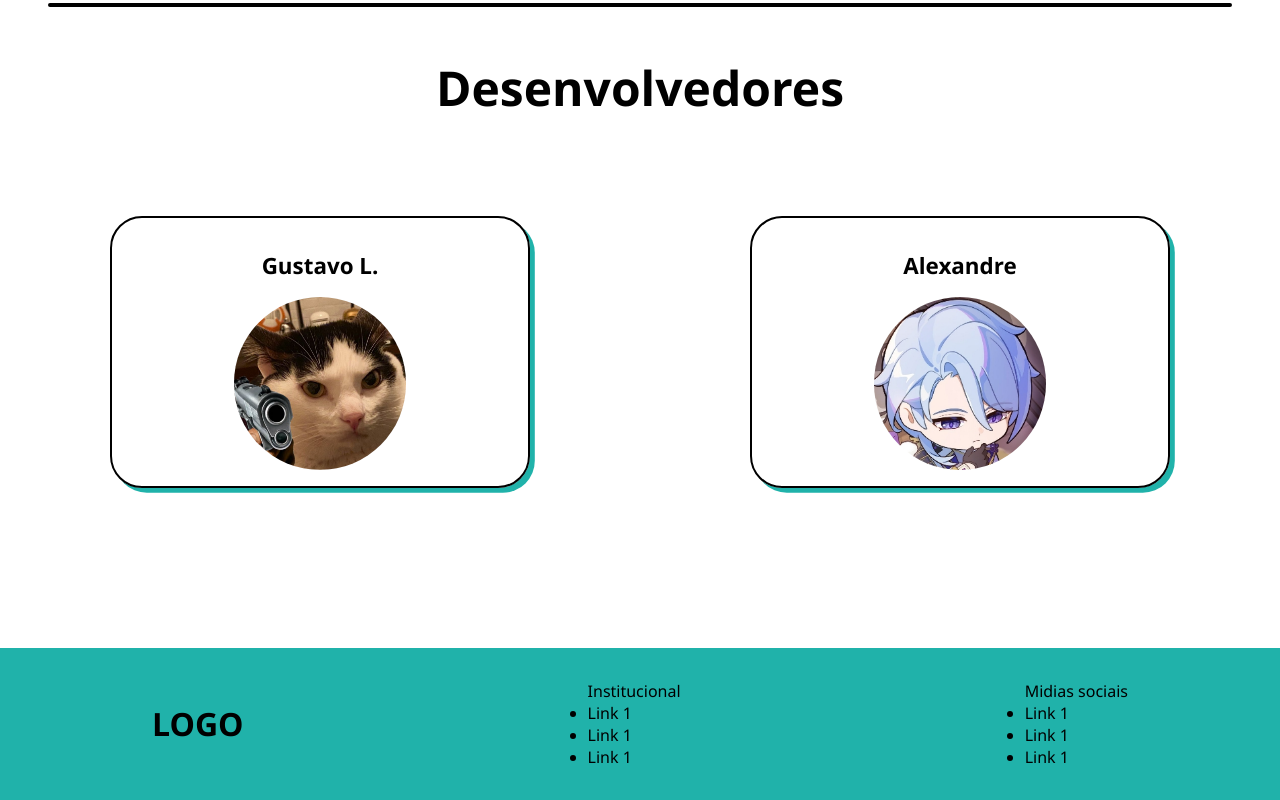
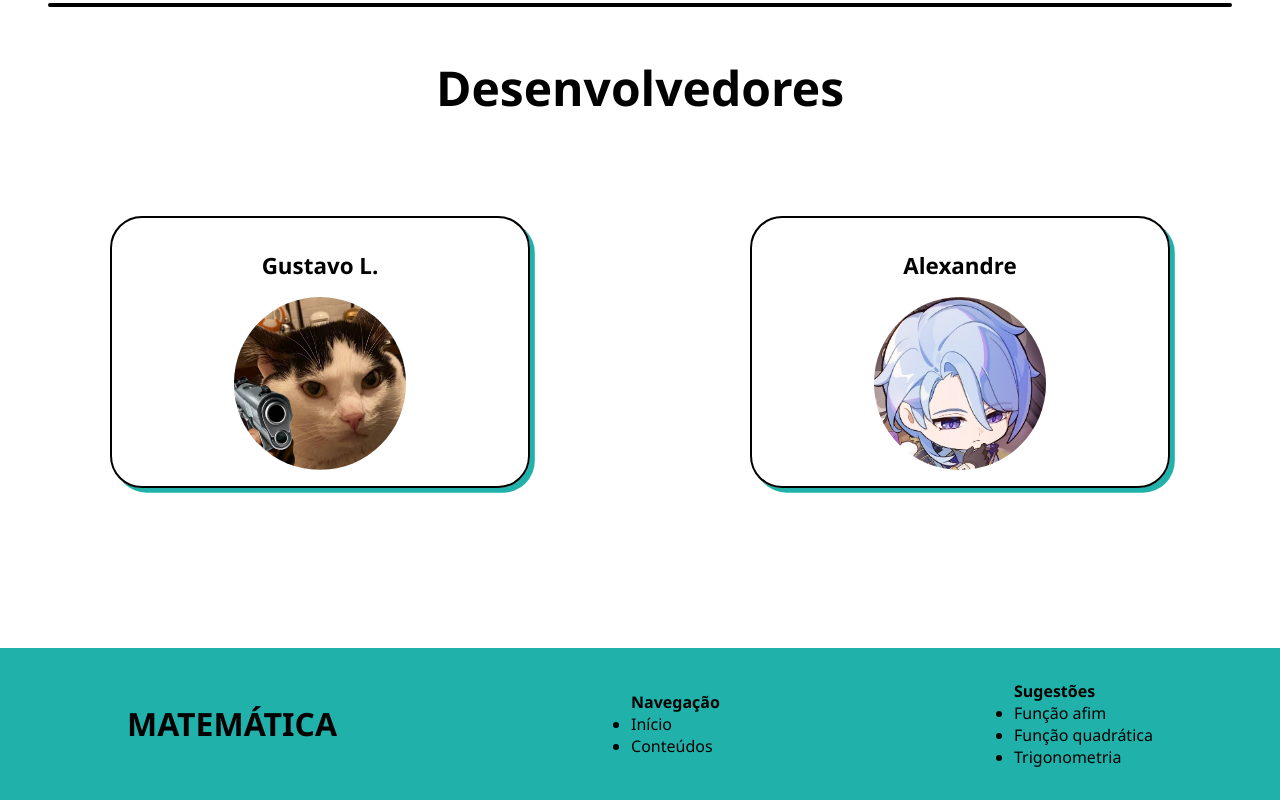
Before and after one commit to zmaderow/lpw, a plain HTML site: page index.html in a window 1280 px wide. Shown: the part 1902-2702 px from the top of the page. Drawn offline with Linux system fonts and the light colour scheme.

Commit message:
cuzinho
adicao de cu

```diff
--- a/css/explorar.css
+++ b/css/explorar.css
@@ -121,3 +121,14 @@ h1 a {
     transition: 0.6s;
     position: relative;
 }
+
+
+footer ul {
+    font-weight: bold;
+}
+
+footer ul li a {
+    font-weight: 400;
+    text-decoration: none;
+    color: var(--body-color);
+}
--- a/css/funcaoAfim.css
+++ b/css/funcaoAfim.css
@@ -165,3 +165,14 @@ a {
     text-decoration: none;
     color: var(--body-color);
 }
+
+
+footer ul {
+    font-weight: bold;
+}
+
+footer ul li a {
+    font-weight: 400;
+    text-decoration: none;
+    color: var(--body-color);
+}
--- a/css/funcaoQuadratica.css
+++ b/css/funcaoQuadratica.css
@@ -165,3 +165,14 @@ a {
     text-decoration: none;
     color: var(--body-color);
 }
+
+
+footer ul {
+    font-weight: bold;
+}
+
+footer ul li a {
+    font-weight: 400;
+    text-decoration: none;
+    color: var(--body-color);
+}
--- a/css/graficoFuncaoQuadratica.css
+++ b/css/graficoFuncaoQuadratica.css
@@ -175,3 +175,14 @@ a {
     text-decoration: none;
     color: var(--body-color);
 }
+
+
+footer ul {
+    font-weight: bold;
+}
+
+footer ul li a {
+    font-weight: 400;
+    text-decoration: none;
+    color: var(--body-color);
+}
--- a/css/main.css
+++ b/css/main.css
@@ -209,3 +209,13 @@ h1 a {
     transition: 0.6s;
     position: relative;
 }
+
+footer ul {
+    font-weight: bold;
+}
+
+footer ul li a {
+    font-weight: 400;
+    text-decoration: none;
+    color: var(--body-color);
+}
--- a/css/raizesFuncaoQuadratica.css
+++ b/css/raizesFuncaoQuadratica.css
@@ -171,3 +171,13 @@ a {
     text-decoration: none;
     color: var(--body-color);
 }
+
+footer ul {
+    font-weight: bold;
+}
+
+footer ul li a {
+    font-weight: 400;
+    text-decoration: none;
+    color: var(--body-color);
+}
--- a/css/trigonometria.css
+++ b/css/trigonometria.css
@@ -174,3 +174,14 @@ a {
     text-decoration: none;
     color: var(--body-color);
 }
+
+
+footer ul {
+    font-weight: bold;
+}
+
+footer ul li a {
+    font-weight: 400;
+    text-decoration: none;
+    color: var(--body-color);
+}
--- a/css/trigonometriaQualquer.css
+++ b/css/trigonometriaQualquer.css
@@ -194,3 +194,14 @@ a {
     text-decoration: none;
     color: var(--body-color);
 }
+
+
+footer ul {
+    font-weight: bold;
+}
+
+footer ul li a {
+    font-weight: 400;
+    text-decoration: none;
+    color: var(--body-color);
+}
--- a/index.html
+++ b/index.html
@@ -85,16 +85,15 @@
 
 
     <footer>
-        <h1>LOGO</h1>
-        <ul>Institucional
-            <li>Link 1</li>
-            <li>Link 1</li>
-            <li>Link 1</li>
+        <h1>MATEMÁTICA</h1>
+        <ul>Navegação
+            <li><a href="#">Início</a></li>
+            <li><a href="./pages/explorar.html">Conteúdos</a></li>
         </ul>
-        <ul>Midias sociais
-            <li>Link 1</li>
-            <li>Link 1</li>
-            <li>Link 1</li>
+        <ul>Sugestões
+            <li><a href="./pages/funcaoAfim.html">Função afim</a></li>
+            <li><a href="./pages/funcaoQuadratica.html">Função quadrática</a></li>
+            <li><a href="./pages/trigonometria.html">Trigonometria</a></li>
         </ul>
     </footer>
 </body>
```
Also changed, not shown: pages/explorar.html (+8 -9 lines), pages/funcaoAfim.html (+8 -9 lines), pages/funcaoQuadratica.html (+9 -9 lines), pages/graficoFuncaoQuadratica.html (+9 -9 lines), pages/raizesFuncaoQuadratica.html (+9 -9 lines), pages/trigonometria.html (+9 -9 lines), pages/trigonometriaQualquer.html (+9 -9 lines).
